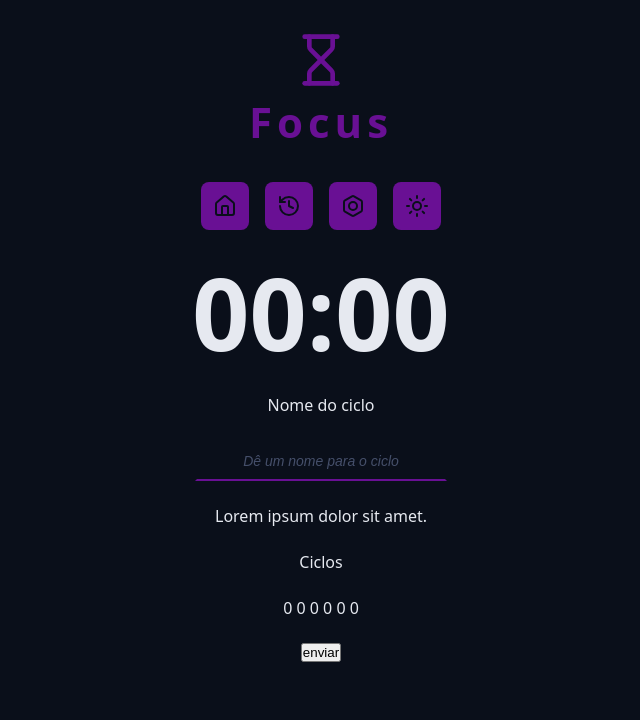
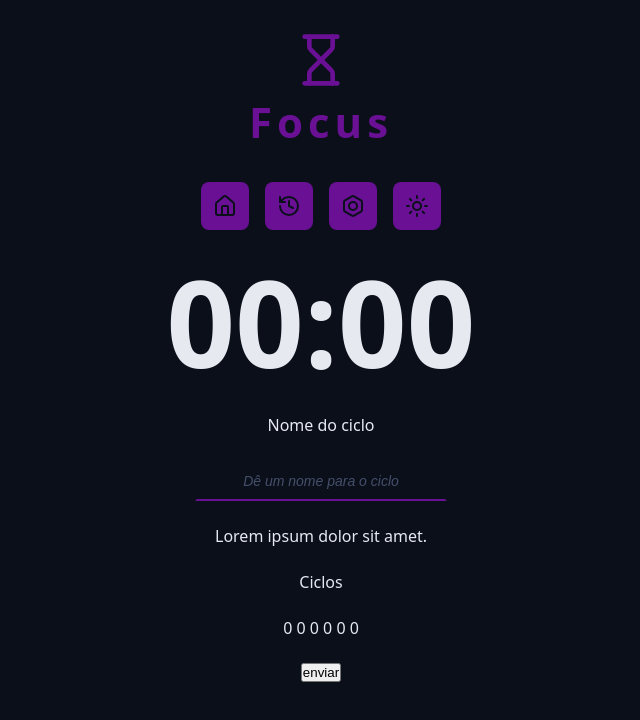
Before and after one commit to Feliope/focus-pomodoro, a React (Vite) app: page / in a window 1280 px wide. Shown: the top 720 px of the page, without its empty margins (319-959 px from the left). Built offline with nearby package versions, Linux system fonts and the light colour scheme.

Commit message:
Alteração do Tamanho do CountDown

```diff
--- a/src/components/CountDown/styles.module.css
+++ b/src/components/CountDown/styles.module.css
@@ -1,5 +1,5 @@
 .countDown {
-  font-size: clamp(8rem, 25vw, 10rem);
+  font-size: clamp(8rem, 25vw, 12rem);
   font-weight: bold;
   text-align: center;
   line-height: 1;
```
